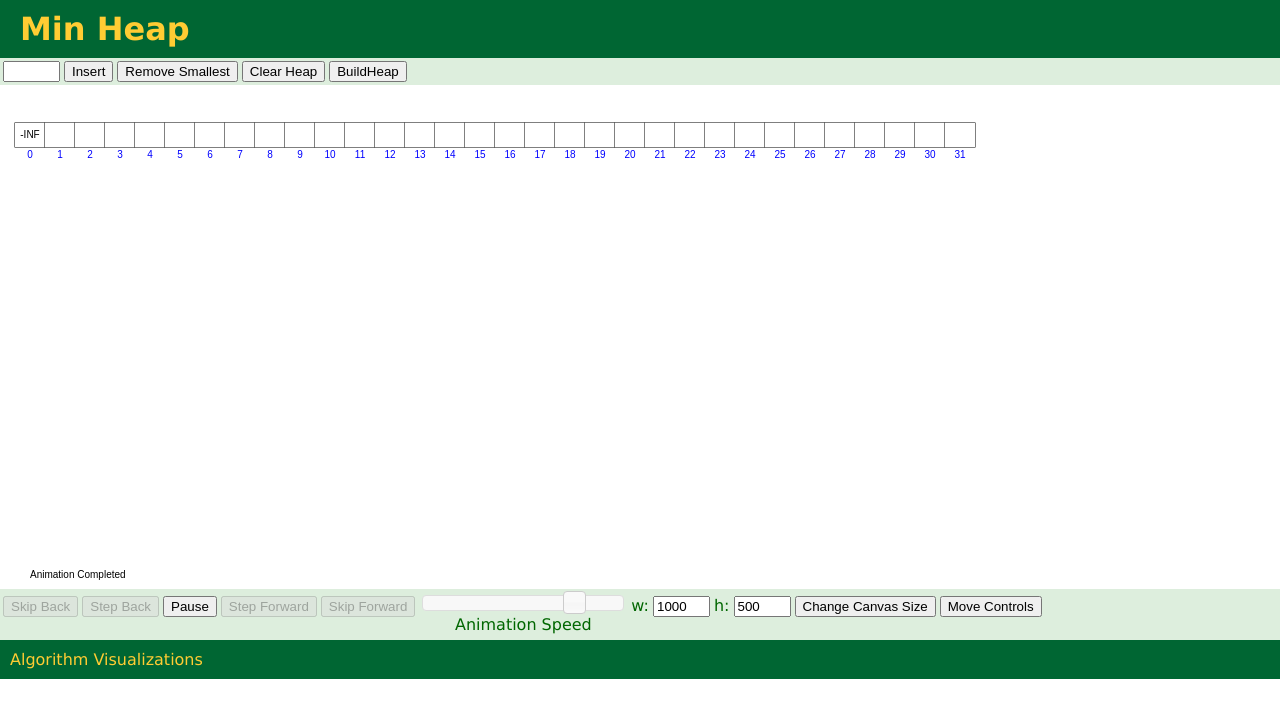
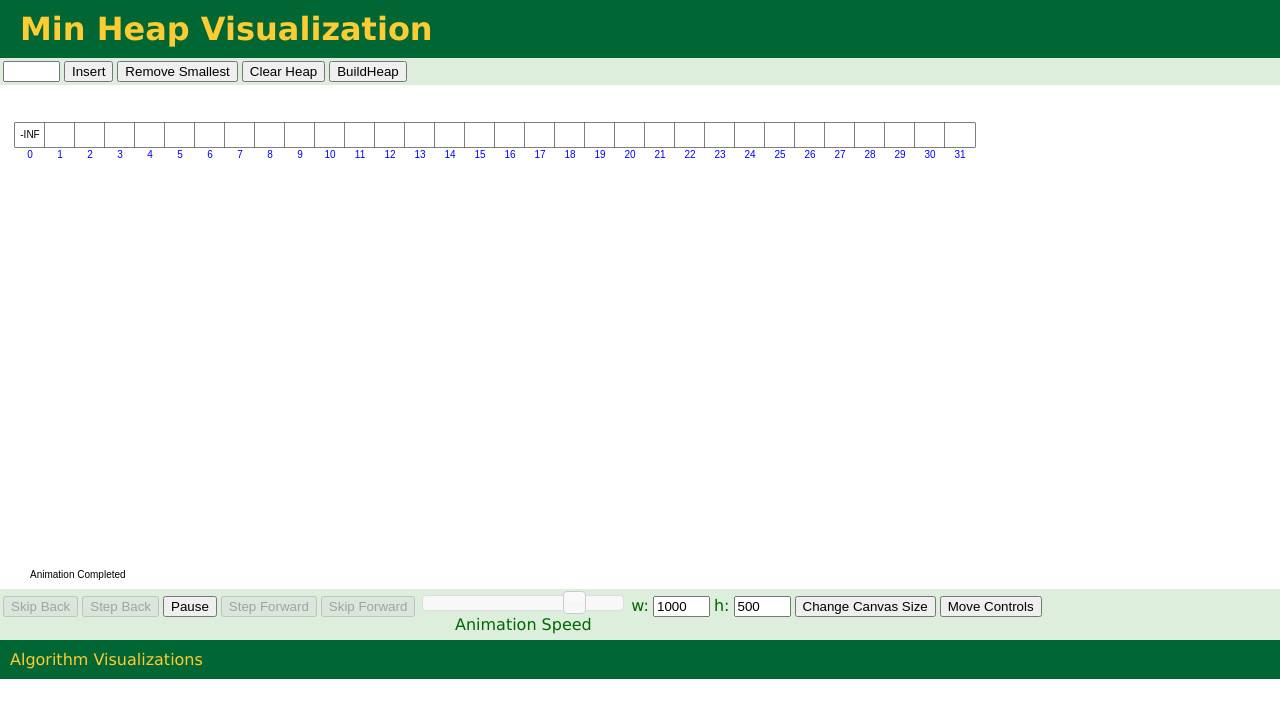
Before and after one commit to harunpehlivan/heapvisualization, a plain HTML site: page index.html in a window 1280 px wide. Drawn offline with Linux system fonts and the light colour scheme; files whose address does not match are found by name.

Commit message:
Update index.html

```diff
--- a/index.html
+++ b/index.html
@@ -39,7 +39,7 @@ Min Heap Visualization		</title>
 		<div id = "container">
 
 			<div id="header">
-				<h1>Min Heap</h1>
+				<h1>Min Heap Visualization</h1>
 			</div>
 
 			<div = id = "mainContent">
```
